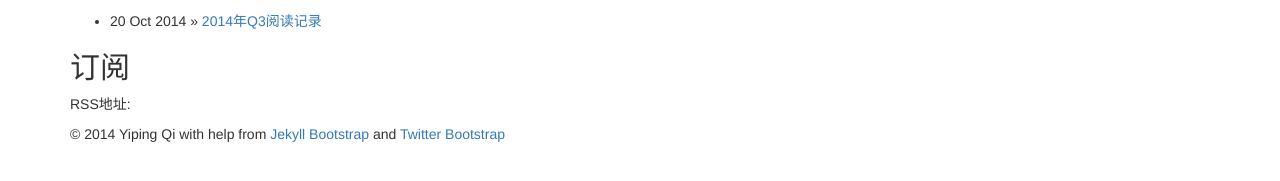
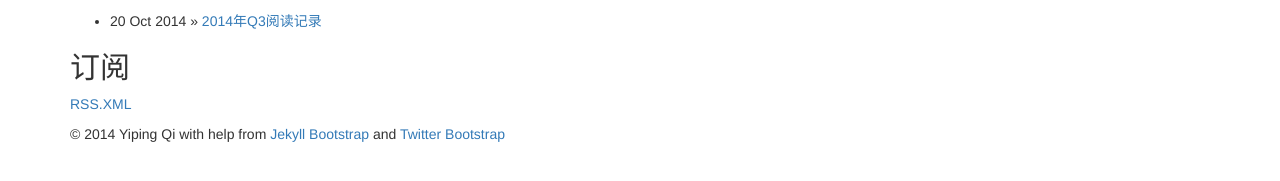
Before and after one commit to qiyiping/qiyiping.github.com, a Jekyll site: the page built from index.md, in a window 1280 px wide. Shown: the part 244-425 px from the top of the page. Built offline with Jekyll 4.4.1, drawn with Linux system fonts in a browser that asks for light colours; nearby versions of some CDN libraries; library files that are not in the unit come from our copies.

Commit message:
update index

```diff
--- a/index.md
+++ b/index.md
@@ -12,4 +12,4 @@ tagline: Yiping Qi
 </ul>
 
 ## 订阅 ##
-RSS地址: <a href="{{ BASE_PATH }}{{ rss.xml }}">{{ BASE_PATH }}{{ rss.xml }}</a>
+<a href="{{ BASE_PATH }}rss.xml">RSS.XML</a>
```
